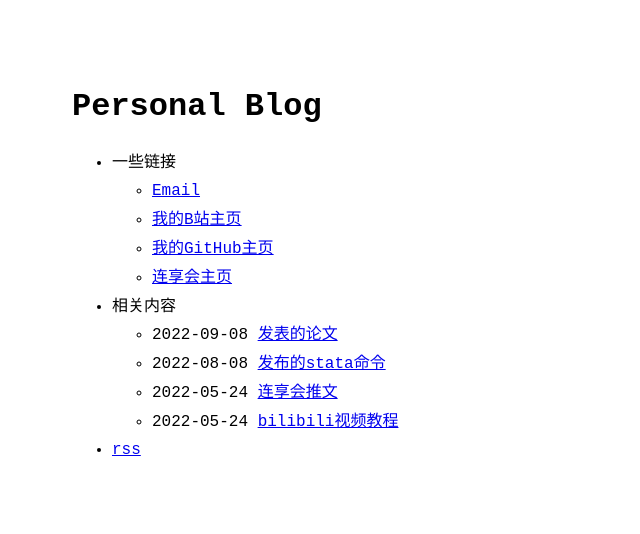
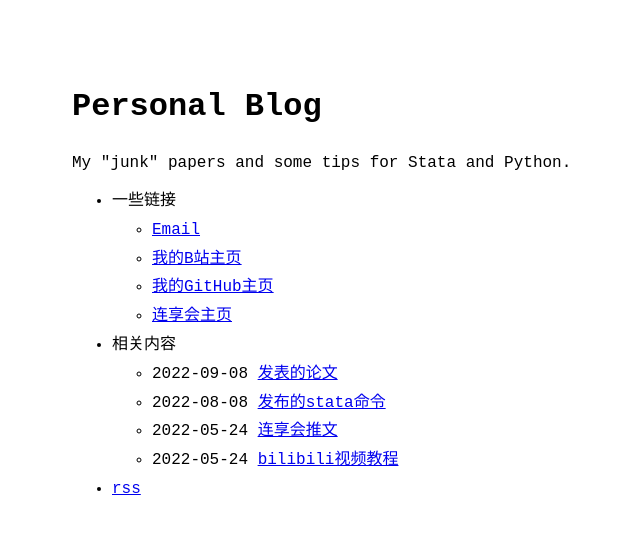
Before and after one commit to ShutterZor/ShutterZor.github.io, a Jekyll site: the page built from index.md, in a window 1280 px wide. Shown: the top 534 px of the page, without its empty margins (248-888 px from the left). Built offline with Jekyll 4.4.1, drawn with Linux system fonts in a browser that asks for light colours.

Commit message:
some update

```diff
--- a/_config.yml
+++ b/_config.yml
@@ -2,7 +2,7 @@ title: Personal Blog # name of the site
 author: Shutter Zor # name of site's author
 email: Shutter_Z@outlook.com # email of site's author
 description: > # description of the site (multiple lines allowed)
-  My personal introduction and some tips for Stata and Python.
+  My "junk" papers and some tips for Stata and Python.
 
 favicon: "logo.png" # name+extension of favicon (which must be put on the root folder)
 # goat_counter: "yoursitename" # put your GoatCounter name if you want to use GoatCounter analytics
@@ -13,7 +13,7 @@ theme_config:
   appearance: "auto" # can be "light", "dark" or "auto"
   back_home_text: ".." # customize text for homepage link in post layout
   date_format: "%Y-%m-%d" # customize how date is formatted
-  show_description: false # show blog description in home page
+  show_description: true # show blog description in home page
 
 sass:
   style: :compressed
```
